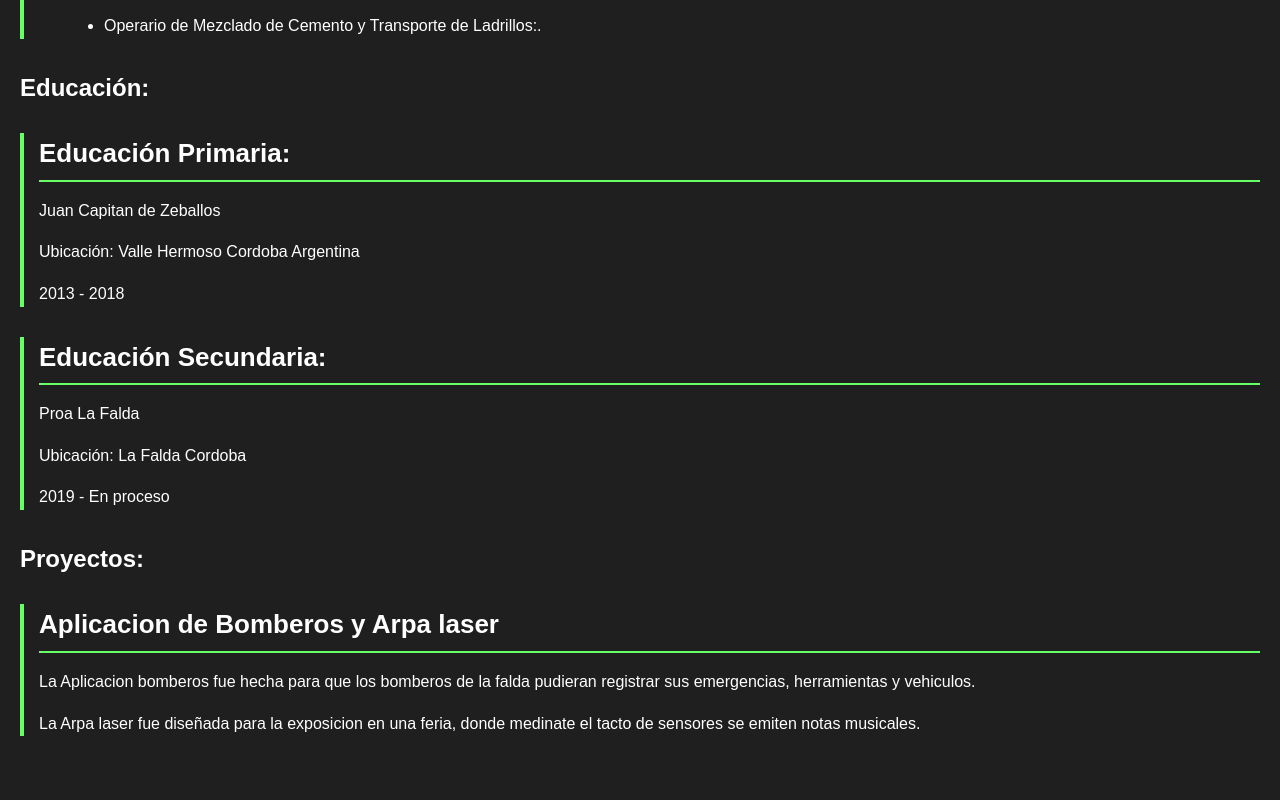
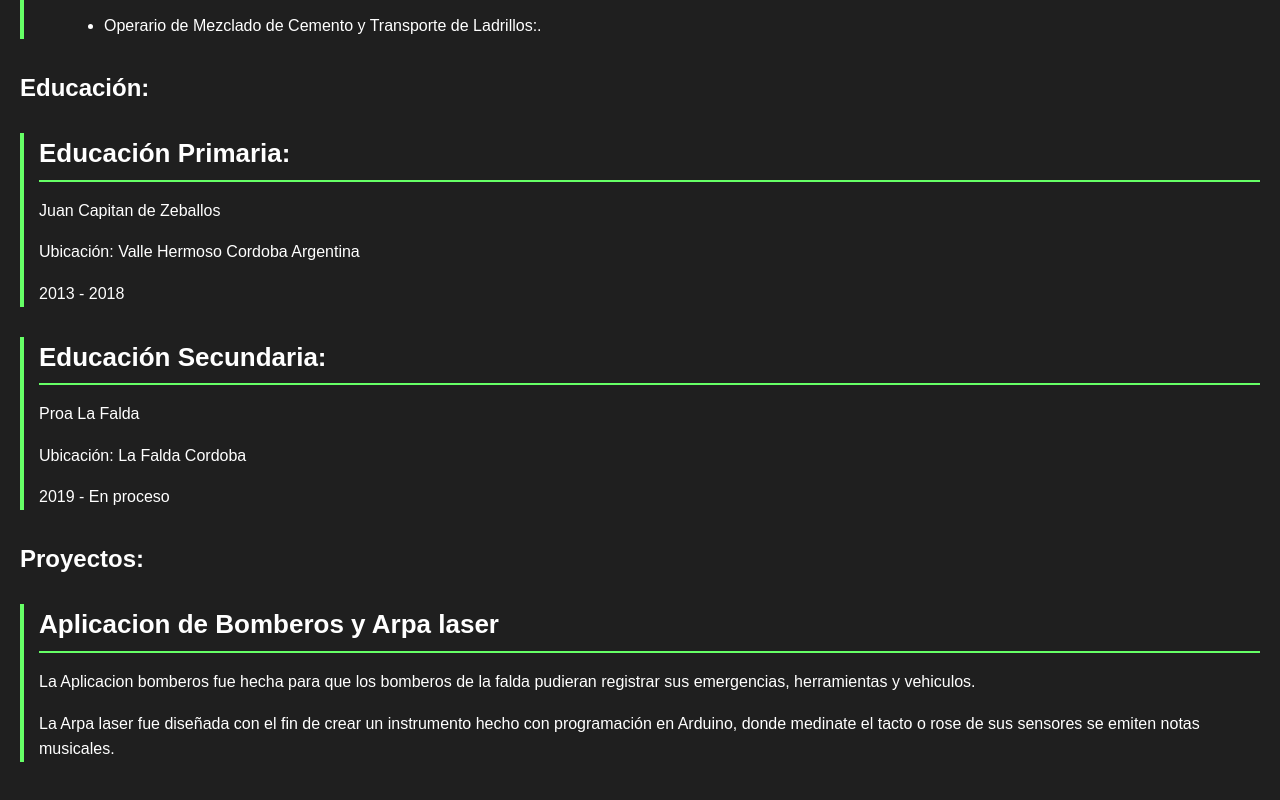
Before and after one commit to Ezequielfernandz/curriculum-de-fvt, a plain HTML site: page index.html in a window 1280 px wide. Shown: the part 565-1365 px from the top of the page. Drawn offline with Linux system fonts and the light colour scheme.

Commit message:
Update index.html

```diff
--- a/index.html
+++ b/index.html
@@ -46,7 +46,7 @@
     <div class="proyecto">
       <h3>Aplicacion de Bomberos y Arpa laser</h3>
       <p>La Aplicacion bomberos fue hecha para que los bomberos de la falda pudieran registrar sus emergencias, herramientas y vehiculos.</p>
-      <p>La Arpa laser fue diseñada para la exposicion en una feria, donde medinate el tacto de sensores se emiten notas musicales.</p>
+      <p>La Arpa laser fue diseñada con el fin de crear un instrumento hecho con programación en Arduino, donde medinate el tacto o rose de sus sensores se emiten notas musicales.</p>
 
     </div>
 
```
